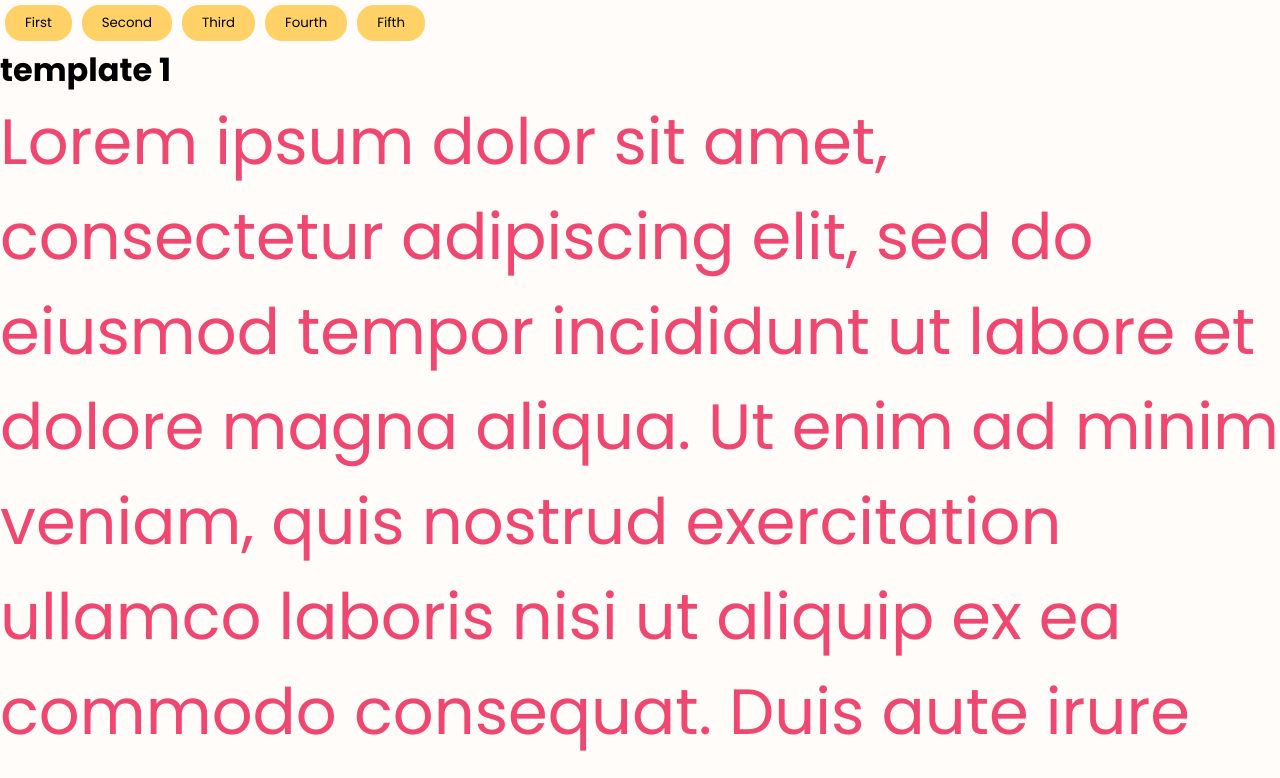
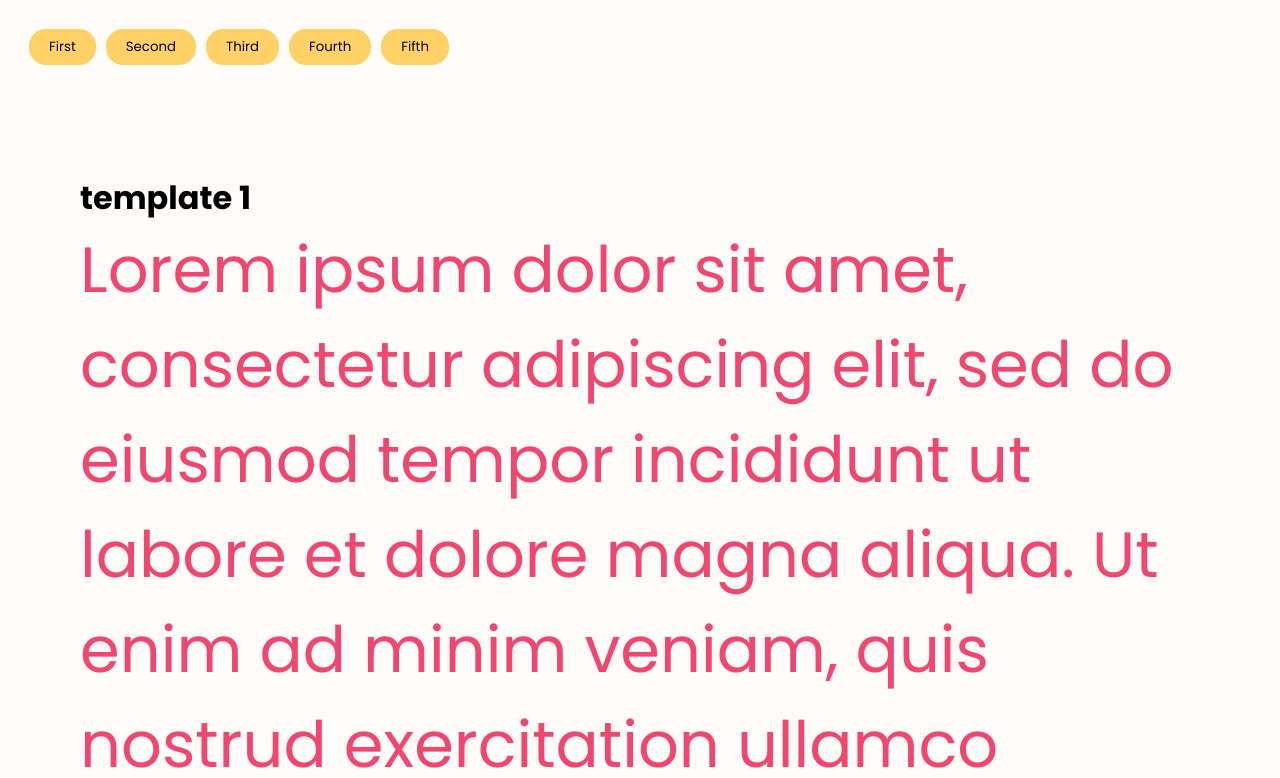
Before and after one commit to geeekgod/Custom-Theme-Site-Builder, a React (Create React App) app: page /cards/1 in a window 1280 px wide. Shown: the top 778 px of the page. Built offline with nearby package versions, Linux system fonts and the light colour scheme; the HTML template or start-up script is replaced by a standard one.

Commit message:
style:add margin

```diff
--- a/src/Components/Boxes/index.tsx
+++ b/src/Components/Boxes/index.tsx
@@ -1,6 +1,7 @@
 import { ThemeContext } from "../../Context/ThemeContext";
 import { ThemesInterface } from "../../types/interface";
-import React, { useContext } from "react";
+import React, { useContext, useState, useEffect } from "react";
+import { useLocation } from "react-router-dom";
 
 interface boxesProps {
   selectedTheme: number;
@@ -8,19 +9,38 @@ interface boxesProps {
   // setSelectedTheme:number;
 }
 const Boxes = ({ selectedTheme, theme }: boxesProps) => {
+  const [template, setTemplate] = useState(theme[0]);
+
+  const location = useLocation();
+  const locationPath = location.pathname.split("/");
+  const locationId = parseInt(locationPath[locationPath.length - 1]);
+
+  useEffect(() => {
+    const template = theme.find((i) => i.id === locationId);
+    if (template) {
+      setTemplate(template);
+    }
+  }, [locationId, theme]);
+
   const { setSelectedTheme } = useContext(ThemeContext);
-  console.log(theme[selectedTheme].id);
-  console.log(theme[selectedTheme].title);
+  console.log(
+    theme &&
+      theme.map((i) => {
+        i.id;
+      })
+  );
+  console.log(template.title);
   return (
     <>
       {
         // theme.map((i) => (
         <div
-          key={theme[selectedTheme].id}
+          key={template.id}
+          className="container"
           style={{ background: theme[selectedTheme].bgPrimary }}
         >
           <h2 style={{ fontSize: theme[selectedTheme].fontSize1 }}>
-            {theme[selectedTheme].title}
+            {template.title}
           </h2>
           <p
             style={{
@@ -28,7 +48,7 @@ const Boxes = ({ selectedTheme, theme }: boxesProps) => {
               fontSize: theme[selectedTheme].fontSize2,
             }}
           >
-            {theme[selectedTheme].body}
+            {template.body}
           </p>
         </div>
         // )
--- a/src/Components/Display/index.tsx
+++ b/src/Components/Display/index.tsx
@@ -28,16 +28,21 @@ const Display = ({ selectedTheme, theme }: displayProps) => {
     <div
       className={themeSelector(selectedTheme)}
       style={{
+        // margin:"5rem",
+
         background: theme[selectedTheme].bgPrimary,
         height: "100vh",
         fontFamily: `${theme[selectedTheme].font}`,
       }}
     >
-      <button onClick={() => setSelectedTheme(0)}>First</button>
-      <button onClick={() => setSelectedTheme(1)}>Second</button>
-      <button onClick={() => setSelectedTheme(2)}>Third</button>
-      <button onClick={() => setSelectedTheme(3)}>Fourth</button>
-      <button onClick={() => setSelectedTheme(4)}>Fifth</button>
+      <div className="card">
+        <button onClick={() => setSelectedTheme(0)}>First</button>
+        <button onClick={() => setSelectedTheme(1)}>Second</button>
+        <button onClick={() => setSelectedTheme(2)}>Third</button>
+        <button onClick={() => setSelectedTheme(3)}>Fourth</button>
+        <button onClick={() => setSelectedTheme(4)}>Fifth</button>
+      </div>
+
       <Boxes selectedTheme={selectedTheme} theme={theme} />
       {/* <Display  /> */}
     </div>
--- a/src/index.css
+++ b/src/index.css
@@ -32,3 +32,6 @@ code {
 .card {
   padding: 1.5rem;
 }
+.container {
+  margin: 5rem;
+}
```
